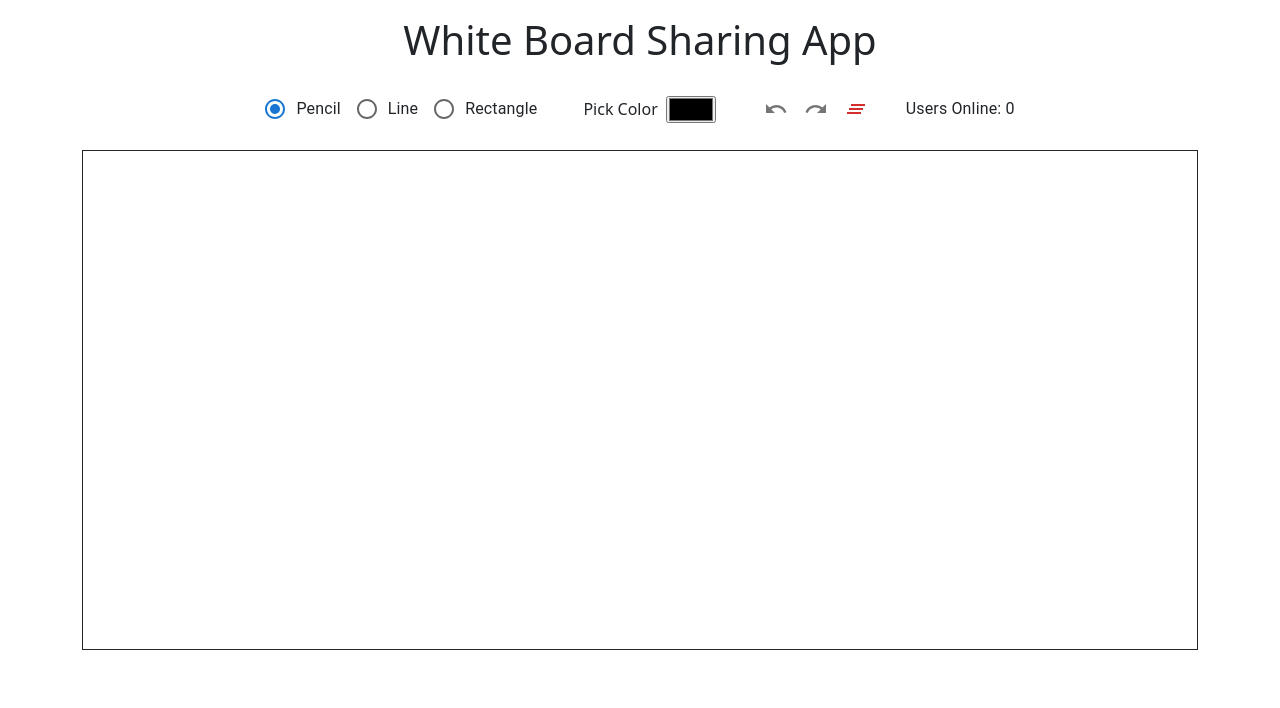
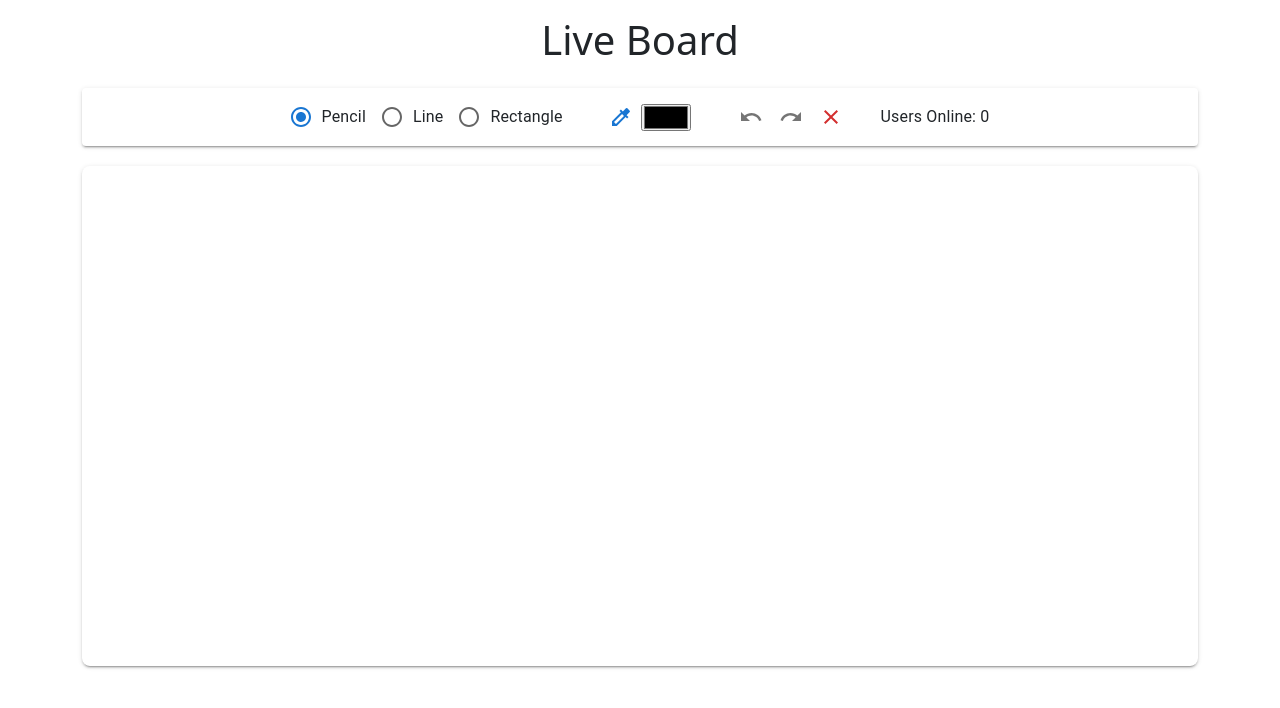
Before and after one commit to sahanmndl/Realtime-Whiteboard, a React (Vite) app: page /1 in a window 1280 px wide. Shown: the top 708 px of the page. Built offline with nearby package versions, Linux system fonts and the light colour scheme.

Commit message:
Draw line and rectangle

```diff
--- a/src/components/Whiteboard/index.jsx
+++ b/src/components/Whiteboard/index.jsx
@@ -3,27 +3,54 @@ import { useLayoutEffect } from "react";
 import { useState } from "react";
 import rough from "roughjs";
 
-const Whiteboard = ({canvasRef, contextRef, elements, setElements}) => {
+const Whiteboard = ({canvasRef, contextRef, tool, elements, setElements}) => {
 
     const roughGenerator = rough.generator()
     const [isDrawing, setIsDrawing] = useState(false)
 
     useEffect(() => {
         const canvas = canvasRef.current
+        canvas.height = window.innerHeight * 2
+        canvas.width = window.innerWidth * 2
         const context = canvas.getContext("2d")
         contextRef.current = context
     }, [])
 
     useLayoutEffect(() => {
         const roughCanvas = rough.canvas(canvasRef.current)
+        if(elements.length > 0) {
+            contextRef.current.clearRect(0, 0, canvasRef.current.width, canvasRef.current.height)
+        }
         elements.forEach((element) => {
+            if(element.type === "pencil") {
                 roughCanvas.linearPath(element.path)
+            } else if (element.type === "line") {
+                roughCanvas.draw(
+                    roughGenerator.line(
+                        element.offsetX,
+                        element.offsetY,
+                        element.width,
+                        element.height
+                    )
+                )
+            } else if (element.type === "rect") {
+                roughCanvas.draw(
+                    roughGenerator.rectangle(
+                        element.offsetX,
+                        element.offsetY,
+                        element.width,
+                        element.height
+                    )
+                )
+            }
         })
     }, [elements])
 
     const handleMouseDown = (e) => {
         const {offsetX, offsetY} = e.nativeEvent
         setIsDrawing(true)
+
+        if(tool === "pencil") {
             setElements((prevElements) => [
                 ...prevElements,
                 {
@@ -34,11 +61,37 @@ const Whiteboard = ({canvasRef, contextRef, elements, setElements}) => {
                     stroke: "black"
                 }
             ])
+        } else if (tool === "line") {
+            setElements((prevElements) => [
+                ...prevElements,
+                {
+                    type: "line",
+                    offsetX,
+                    offsetY,
+                    width: offsetX,
+                    height: offsetY,
+                    stroke: "black"
+                }
+            ])
+        } else if (tool === "rect") {
+            setElements((prevElements) => [
+                ...prevElements,
+                {
+                    type: "rect",
+                    offsetX,
+                    offsetY,
+                    width: 0,
+                    height: 0,
+                    stroke: "black"
+                }
+            ])
+        }
     }
 
     const handleMouseMove = (e) => {
         const {offsetX, offsetY} = e.nativeEvent
         if(isDrawing) {
+            if(tool === "pencil") {
                 const {path} = elements[elements.length - 1]
                 const newPath = [...path, [offsetX, offsetY]]
                 setElements((prevElements) =>
@@ -53,6 +106,35 @@ const Whiteboard = ({canvasRef, contextRef, elements, setElements}) => {
                         }
                     })
                 )
+            } else if (tool === "line") {
+                setElements((prevElements) =>
+                    prevElements.map((ele, index) => {
+                        if(index === elements.length - 1) {
+                            return {
+                                ...ele,
+                                width: offsetX,
+                                height: offsetY,
+                            }
+                        } else {
+                            return ele
+                        }
+                    })
+                )
+            } else if (tool === "rect") {
+                setElements((prevElements) =>
+                    prevElements.map((ele, index) => {
+                        if(index === elements.length - 1) {
+                            return {
+                                ...ele,
+                                width: offsetX - ele.offsetX,
+                                height: offsetY - ele.offsetY,
+                            }
+                        } else {
+                            return ele
+                        }
+                    })
+                )
+            }
         }
     }
 
@@ -61,16 +143,14 @@ const Whiteboard = ({canvasRef, contextRef, elements, setElements}) => {
     }
 
     return (
-        <canvas
-            className="border border-dark border-1 h-100 w-100"
-            ref={canvasRef}
+        <div
+            className="h-100 w-100 overflow-hidden"
             onMouseDown={handleMouseDown}
             onMouseMove={handleMouseMove}
             onMouseUp={handleMouseUp}
         >
-
-        </canvas>
-
+            <canvas ref={canvasRef} />
+        </div>
     )
 }
 
--- a/src/pages/RoomPage/index.jsx
+++ b/src/pages/RoomPage/index.jsx
@@ -1,9 +1,10 @@
 import React from "react";
 import { useState } from "react";
-import { Box, FormControl, FormControlLabel, IconButton, Radio, RadioGroup, Typography } from "@mui/material";
+import { Box, FormControl, FormControlLabel, IconButton, Radio, RadioGroup, Tooltip, Typography } from "@mui/material";
+import ColorizeIcon from '@mui/icons-material/Colorize';
 import UndoIcon from '@mui/icons-material/Undo';
 import RedoIcon from '@mui/icons-material/Redo';
-import ClearAllIcon from '@mui/icons-material/ClearAll';
+import ClearIcon from '@mui/icons-material/Clear';
 import "./index.css";
 import Whiteboard from "../../components/Whiteboard";
 import { useRef } from "react";
@@ -18,15 +19,18 @@ const RoomPage = () => {
 
     return (
         <div className="column">
-            <h1 className="text-center py-3">White Board Sharing App</h1>
+            <h1 className="text-center py-3">Live Board</h1>
             <Box
                 sx={{
                     display: 'flex',
                     flex: 1,
                     flexDirection: 'row',
                     alignItems: 'center',
-                    justifyContent: 'center'
+                    justifyContent: 'center',
+                    borderRadius: 1
                 }}
+                boxShadow={2}
+                padding={1}
             >
                 <FormControl>
                     <RadioGroup
@@ -49,9 +53,9 @@ const RoomPage = () => {
                             onChange={(e) => setTool(e.target.value)}
                         />
                         <FormControlLabel
-                            value="rectangle"
+                            value="rect"
                             control={<Radio />}
-                            checked={tool === 'rectangle'}
+                            checked={tool === 'rect'}
                             label="Rectangle"
                             onChange={(e) => setTool(e.target.value)}
                         />
@@ -67,7 +71,9 @@ const RoomPage = () => {
                         justifyContent: 'center'
                     }}
                 >
-                    <label htmlFor="color">Pick Color</label>
+                    <Tooltip title="Pick Color" enterDelay={500}>
+                        <ColorizeIcon color="primary" />
+                    </Tooltip>
                     <input
                         className="ms-2"
                         type="color"
@@ -84,15 +90,21 @@ const RoomPage = () => {
                         justifyContent: 'center'
                     }}
                 >
+                    <Tooltip title="Undo" enterDelay={500}>
                         <IconButton>
                             <UndoIcon />
                         </IconButton>
+                    </Tooltip>
+                    <Tooltip title="Redo" enterDelay={500}>
                         <IconButton>
                             <RedoIcon />
                         </IconButton>
+                    </Tooltip>
+                    <Tooltip title="Clear All" enterDelay={500}>
                         <IconButton color="error">
-                        <ClearAllIcon />
+                            <ClearIcon />
                         </IconButton>
+                    </Tooltip>
                 </Box>
                 <Box
                     sx={{
@@ -117,12 +129,15 @@ const RoomPage = () => {
                     flex: 1,
                     height: '500px',
                     alignItems: 'center',
-                    justifyContent: 'center'
+                    justifyContent: 'center',
+                    borderRadius: 2
                 }}
+                boxShadow={2}
             >
                 <Whiteboard
                     canvasRef={canvasRef}
                     contextRef={contextRef}
+                    tool={tool}
                     elements={elements}
                     setElements={setElements}
                 />
```
Lines whose indentation alone changed are shown as unchanged.
